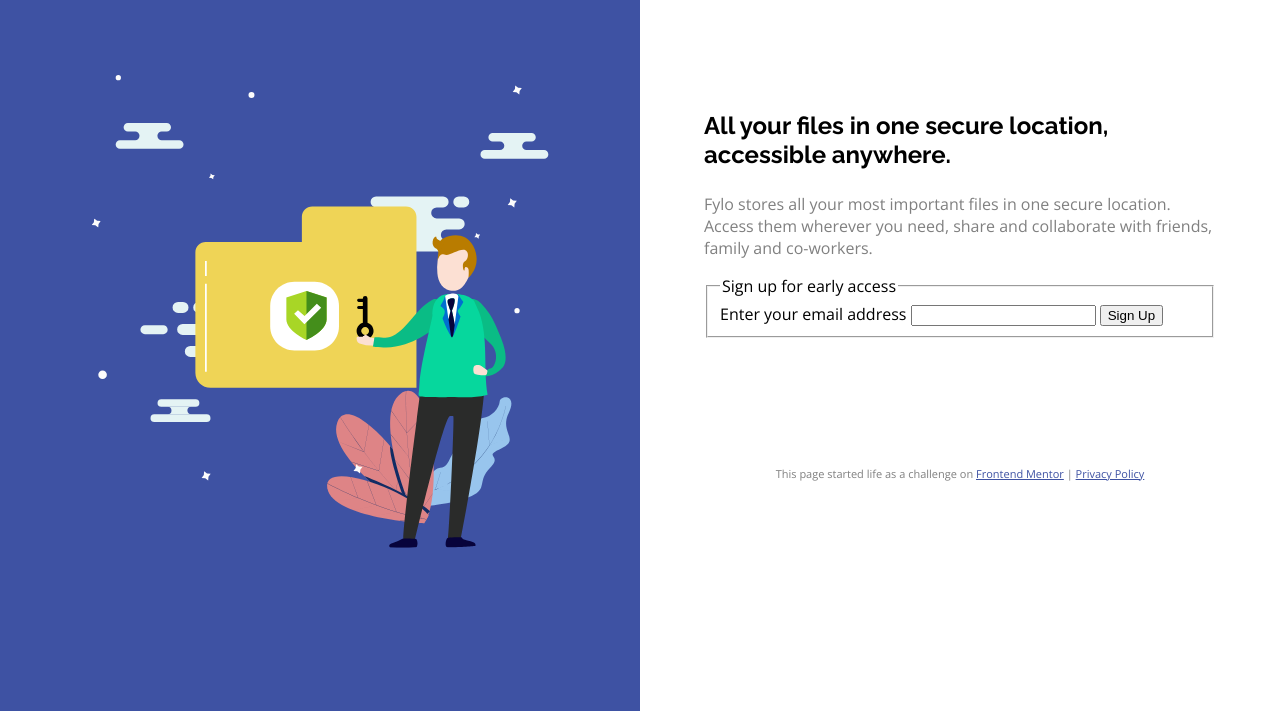
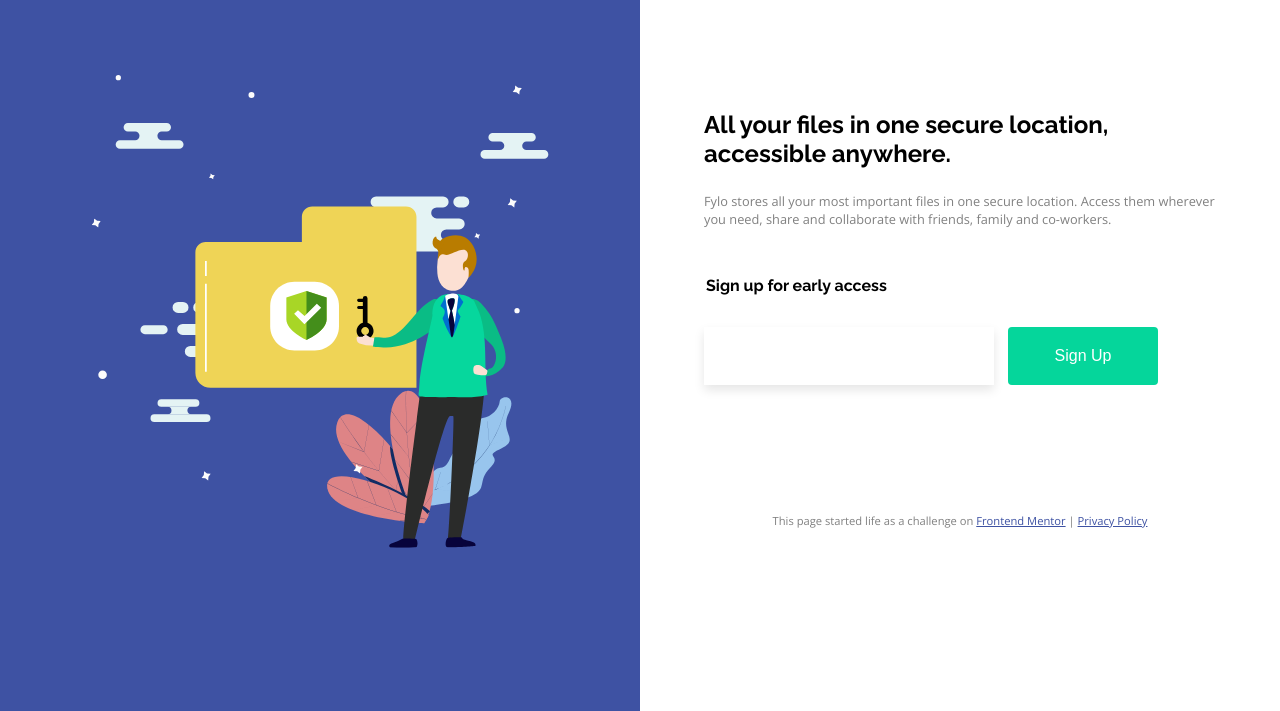
Before and after one commit to tkraak/fylo-signup, a plain HTML site: page index.html in a window 1280 px wide. Shown: the part 89-800 px from the top of the page. Drawn offline with nearby package versions, Linux system fonts and the light colour scheme.

Commit message:
style form

```diff
--- a/css/main.css
+++ b/css/main.css
@@ -1,14 +1,13 @@
 @import url('https://fonts.googleapis.com/css?family=Open+Sans:400,700');
 @import url('https://fonts.googleapis.com/css?family=Raleway:700');
 
-body, h1, p, ul {
+body, h1, p, ul, fieldset {
   margin: 0;
   padding: 0;
 }
 
 body {
   display: flex;
-  font-family: 'Open Sans', sans-serif;
 }
 
 h1 {
@@ -18,6 +17,8 @@ h1 {
 
 p {
   color: hsl(0, 0%, 50%);
+  font-family: 'Open Sans', sans-serif;
+  font-size: .8em;
   margin: 1em 0;
 }
 
@@ -51,13 +52,60 @@ header ul {
 header ul img {
   width: 30px;
 }
+
 main {
   margin: 8em auto;
   width: 80%;
 }
 
+fieldset {
+  border: 0;
+}
+
+form {
+  margin: 3em 0;
+}
+
+form legend {
+  font-family: 'Raleway', sans-serif;
+  margin: 2em 0;
+}
+
+form input {
+  width: 250px;
+  font: inherit;
+  box-shadow: 0 5px 10px 0 rgba(0, 0, 0 , .1);
+  border: 0;
+  outline: 0;
+  padding: 20px;
+}
+
+/*** webaim.org/techniques/css/invisiblecontent ***/
+
+label.hidden {
+  left: -10000px;
+  top: auto;
+  width: 1px;
+  height: 1px;
+  overflow: hidden;
+  position: absolute;
+}
+
+form button {
+	background: hsl(163, 95%, 43%);
+  border-radius: 4px;
+	border: 0;
+  color: white;
+	cursor: pointer;
+  font-size: 1em;
+	outline: 0;
+	padding: 20px;
+  margin-left: 10px;
+  width: 150px;
+}
+
 footer p {
-  font-size: 11px;
+  font-size: .7em;
   text-align: center;
 }
 
--- a/index.html
+++ b/index.html
@@ -42,9 +42,8 @@
         <form>
           <fieldset>
             <legend>Sign up for early access</legend>
-            <label>Enter your email address
-              <input type="email">
-            </label>
+            <label class="hidden" for="email">Enter your email address</label>
+            <input type="email" id="email">
             <button type="submit">Sign Up</button>
           </fieldset>
         </form>
```
